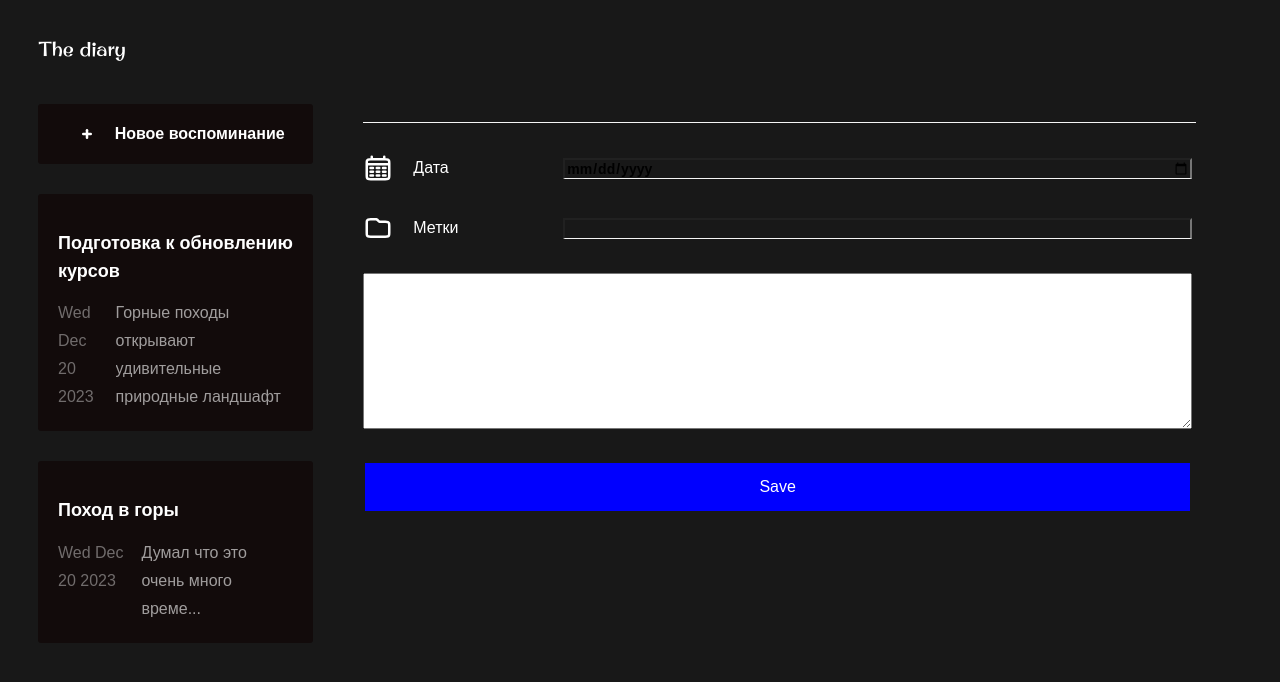
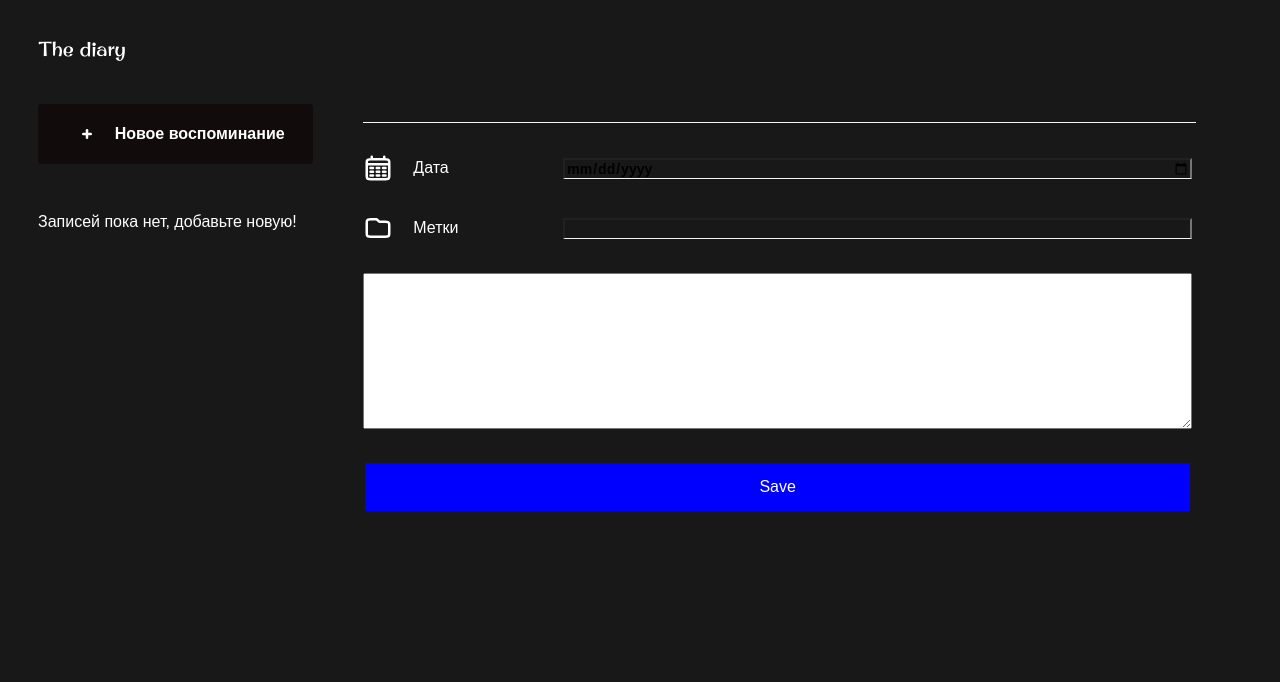
Before and after one commit to tolkunio/the-diary, a React (Vite) app: page / in a window 1280 px wide. Shown: the top 682 px of the page. Built offline with nearby package versions, Linux system fonts and the light colour scheme.

Commit message:
-добавила useEffect (получение данных с localStorage)

```diff
--- a/src/App.jsx
+++ b/src/App.jsx
@@ -5,25 +5,20 @@
 import {CardList} from "./components/CardList/CardList";
 import {CardAddButton} from "./components/CardAddButton/CardAddButton";
 import {CardForm} from "./components/CardForm/CardForm";
-import {useState} from "react";
-
-const initialData = [
-	{
-		id: 1,
-		title: 'Подготовка к обновлению курсов ',
-		date: new Date(),
-		text: 'Горные походы открывают удивительные природные ландшафт'
-	},
-	{
-		id: 2,
-		title: 'Поход в горы',
-		date: new Date(),
-		text: 'Думал что это очень много време...'
-	}
-];
+import {useEffect, useState} from "react";
 
 function App() {
-	const [cards, setCards] = useState(initialData);
+	const [cards, setCards] = useState([]);
+
+	useEffect(() => {
+		const data=JSON.parse(localStorage.getItem('data'));
+		if(data){
+			setCards(data.map(item=>({
+				...item,
+				date:new Date(item.date)
+			})));
+		}
+	}, []);
 
 	const addCard = (card) => {
 		setCards(oldItems => [...oldItems, {
```
